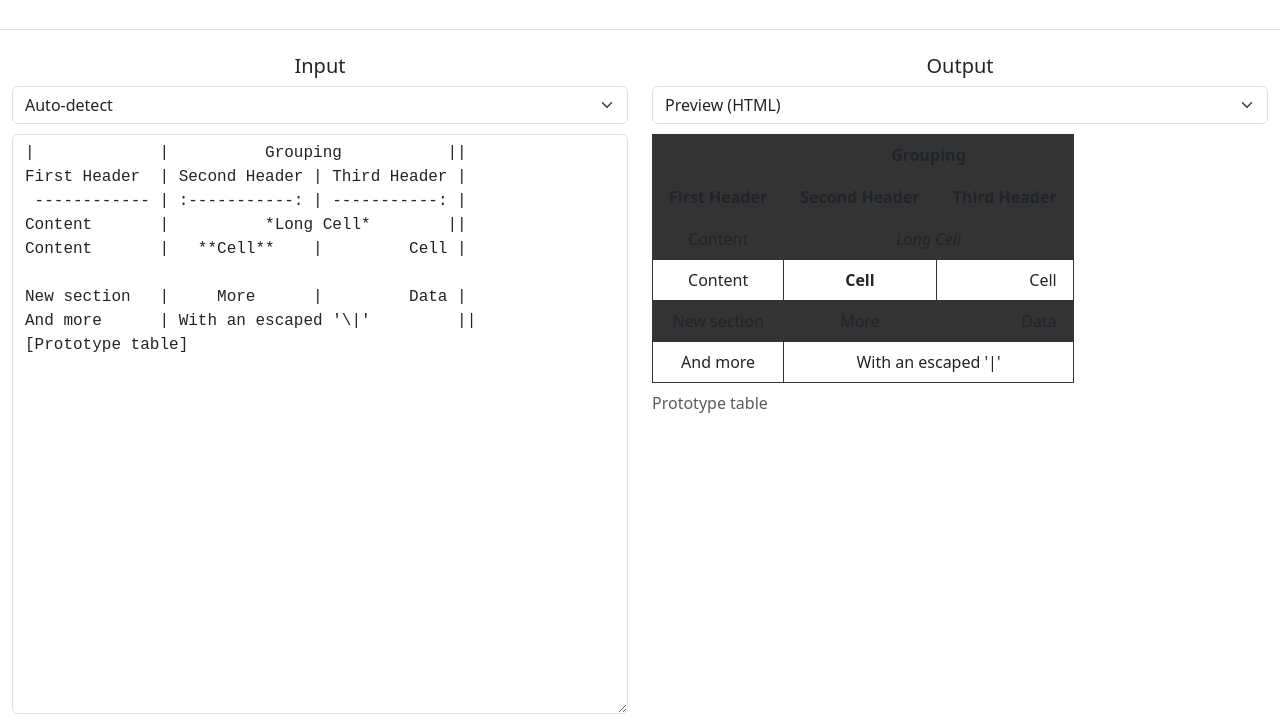
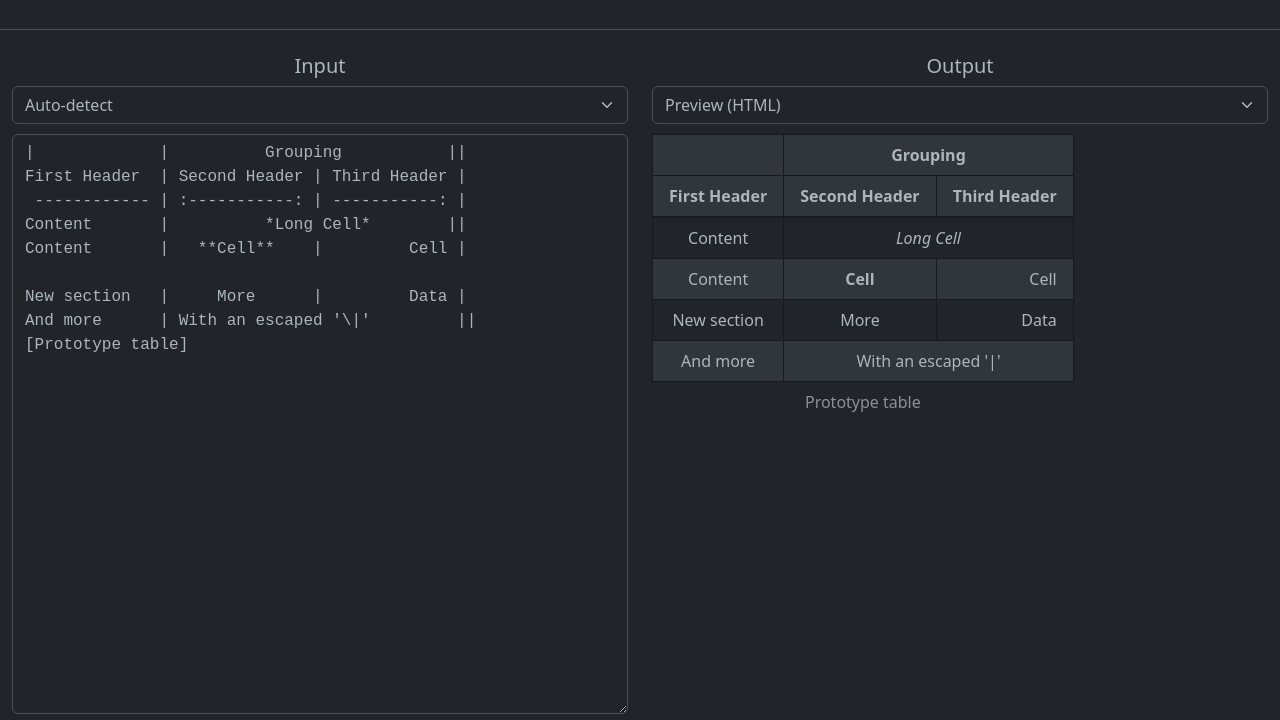
Before and after one commit to FelisDiligens/md-table-tools, a website: page demo/src/index.html in a window 1280 px wide. Shown: the part 80-800 px from the top of the page. Drawn offline with nearby package versions, Linux system fonts and the light colour scheme.

Commit message:
Fix styling

```diff
--- a/demo/src/index.html
+++ b/demo/src/index.html
@@ -21,28 +21,39 @@
             table {
                 border-collapse: collapse;
                 border-spacing: 2px;
-                border: 1px solid #333;
+                border: 1px solid #171a1d;
+            }
+
+            thead, tbody {
+                border-collapse: collapse;
             }
 
             th,
             td {
                 padding: 0.5em 1em 0.5em 1em;
-                border: 1px solid #333;
+                border: 1px solid #171a1d;
             }
 
             th {
                 text-align: left;
                 font-weight: bold;
-                border-bottom: 2px solid #333;
-                background-color: #333;
+                background-color: #30363b;
             }
 
-            tr:nth-child(odd) {
-                background-color: #333;
+            thead > tr:last-child > th {
+                border-bottom: 2px solid #171a1d;
+            }
+
+            tr:nth-child(even) {
+                background-color: #30363b;
+            }
+
+            caption {
+                text-align: center;
             }
         </style>
     </head>
-    <body>
+    <body data-bs-theme="dark">
         <main>
             <header
                 class="d-flex flex-wrap align-items-center justify-content-center py-3 mb-4 border-bottom flex-column"
```
